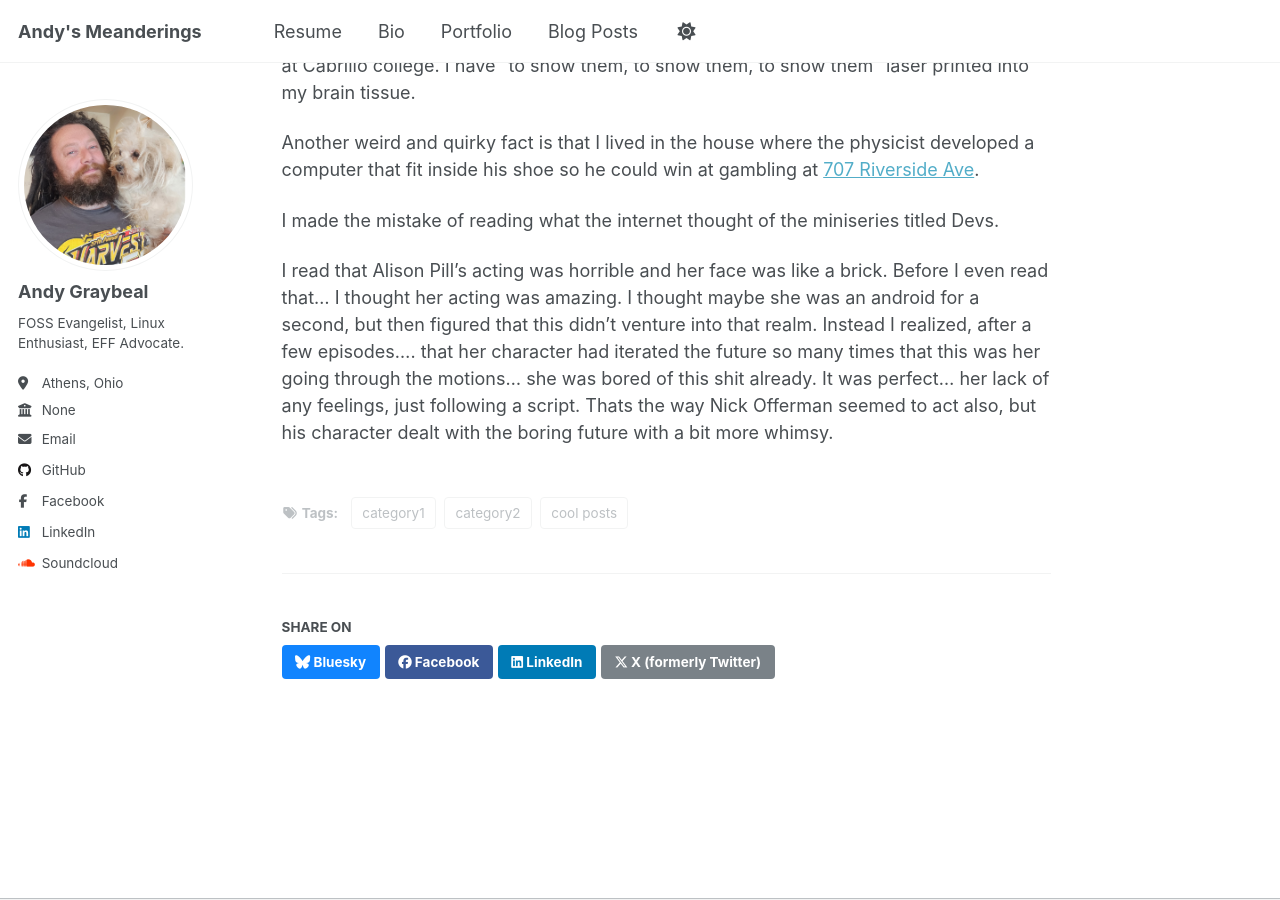
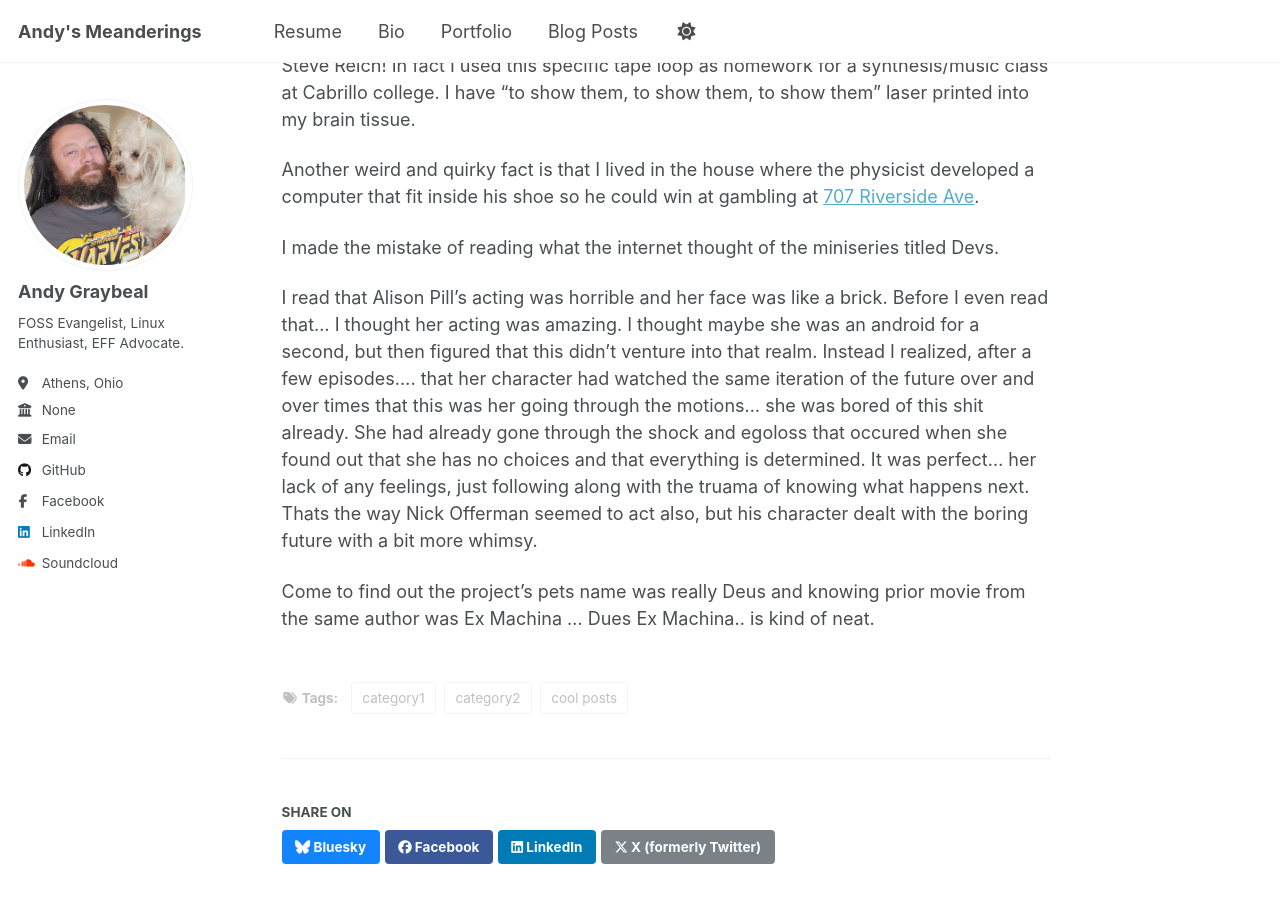
Before and after one commit to andy-graybeal/andy-graybeal.github.io, a Jekyll site: the page built from _posts/2026-07-18-blog-post-1.md, in a window 1280 px wide and 900 px high, scrolled down 1456 px. Built offline with Jekyll 4.4.1, drawn with Linux system fonts in a browser that asks for light colours; a script that is not in the unit is left out; some of the changed text lies outside the part shown.

Commit message:
Fix references and enhance character analysis in blog post
Corrected the title reference from 'It' to 'Devs' and clarified character analysis of Alison Pill's performance in the miniseries.

```diff
--- a/_posts/2026-07-18-blog-post-1.md
+++ b/_posts/2026-07-18-blog-post-1.md
@@ -29,8 +29,8 @@ Already enamored with the details of the miniseries, I was floored when they pla
 Another weird and quirky fact is that I lived in the house where the physicist developed a computer that fit inside his shoe so he could win at gambling at [707 Riverside Ave](https://historyrighthere.blogspot.com/2017/01/the-first-geek-house-in-santa-cruz.html).
 
 
-
-
 I made the mistake of reading what the internet thought of the miniseries titled Devs.
 
-I read that Alison Pill's acting was horrible and her face was like a brick.  Before I even read that... I thought her acting was amazing.  I thought maybe she was an android for a second, but then figured that this didn't venture into that realm.  Instead I realized, after a few episodes.... that her character had iterated the future so many times that this was her going through the motions... she was bored of this shit already.  It was perfect... her lack of any feelings, just following a script.  Thats the way Nick Offerman seemed to act also, but his character dealt with the boring future with a bit more whimsy.
+I read that Alison Pill's acting was horrible and her face was like a brick.  Before I even read that... I thought her acting was amazing.  I thought maybe she was an android for a second, but then figured that this didn't venture into that realm.  Instead I realized, after a few episodes.... that her character had watched the same iteration of the future over and over times that this was her going through the motions... she was bored of this shit already.  She had already gone through the shock and egoloss that occured when she found out that she has no choices and that everything is determined. It was perfect... her lack of any feelings, just following along with the truama of knowing what happens next.  Thats the way Nick Offerman seemed to act also, but his character dealt with the boring future with a bit more whimsy.
+
+Come to find out the project's pets name was really Deus and knowing prior movie from the same author was Ex Machina ... Dues Ex Machina.. is kind of neat.
```
Also changed, not shown: other parts of _posts/2026-07-18-blog-post-1.md (+1 -1 lines).
